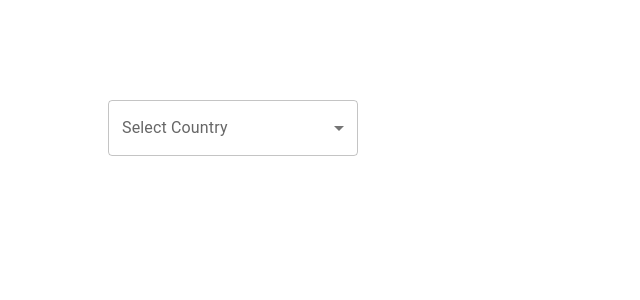
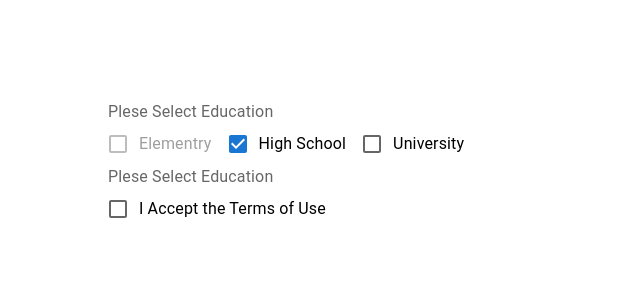
Before and after one commit to oguzhnkorkmz/material, a React (Vite) app: page / in a window 1280 px wide. Shown: the top 300 px of the page, without its empty margins (0-640 px from the left). Built offline with nearby package versions, Linux system fonts and the light colour scheme.

Commit message:
checkbox

```diff
--- a/src/App.tsx
+++ b/src/App.tsx
@@ -1,6 +1,7 @@
 import './App.css'
+import { LessonCheckbox } from './components/LessonCheckbox'
 // import { LessonRadioGroup } from './components/LessonRadioGroup'
-import { LessonSelect } from './components/LessonSelect'
+// import { LessonSelect } from './components/LessonSelect'
 // import { LessonButton } from './components/LessonButton'
 // import { LessonButtonGroup } from './components/LessonButtonGroup'
 // import { LessonTypography } from './components/LessonTypography'
@@ -15,7 +16,8 @@ function App() {
       {/* <LessonButtonGroup /> */}
       {/* <LessonTextField /> */}
       {/* <LessonRadioGroup /> */}
-      <LessonSelect />
+      {/* <LessonSelect /> */}
+      <LessonCheckbox />
     </div>
   )
 }
--- /dev/null
+++ b/src/components/LessonCheckbox.tsx
@@ -0,0 +1,40 @@
+import React, { useState } from 'react'
+import {
+    Box,
+    FormControl,
+    FormControlLabel,
+    Checkbox,
+    FormLabel,
+    FormGroup,
+    FormHelperText
+} from '@mui/material'
+
+export const LessonCheckbox = () => {
+
+    const [isAccept, setIsAccept] = useState(false)
+    console.log(isAccept)
+    return (
+        <Box>
+            <Box>
+                <FormControl>
+                    <FormLabel>Plese Select Education</FormLabel>
+                    <FormGroup row>
+                        <FormControlLabel disabled control={<Checkbox />} label='Elementry' />
+                        <FormControlLabel control={<Checkbox defaultChecked />} label='High School' />
+                        <FormControlLabel control={<Checkbox />} label='University' />
+                    </FormGroup>
+                </FormControl>
+            </Box>
+            <Box>
+                <FormControl>
+                    <FormLabel>Plese Select Education</FormLabel>
+                    <FormGroup row>
+                        <FormControlLabel
+                            control={<Checkbox checked={isAccept} onChange={e => setIsAccept(e.target.checked)} />}
+                            label='I Accept the Terms of Use' />
+                    </FormGroup>
+                </FormControl>
+            </Box>
+        </Box>
+    )
+}
```
